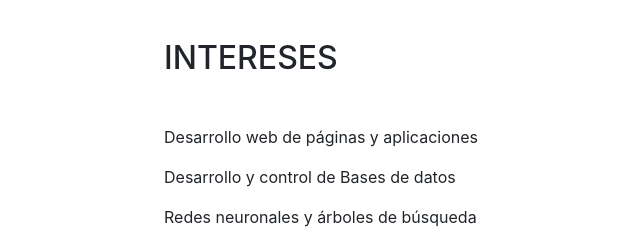
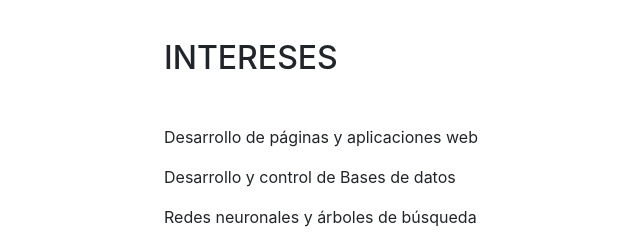
Before and after one commit to roledi301/roledi301.github.io, a website with bundled scripts: page index.html in a window 1280 px wide. Shown: the part 3500-3740 px from the top of the page, 156-796 px from the left. Built offline with nearby package versions, Linux system fonts and the light colour scheme; a web font is replaced by a local one.

Commit message:
Update index.html

```diff
--- a/index.html
+++ b/index.html
@@ -264,7 +264,7 @@
       <section class="resume-section p-3 p-lg-5 d-flex flex-column" id="interests">
         <div class="my-auto">
           <h2 class="mb-5">Intereses</h2>
-          <p>Desarrollo web de páginas y aplicaciones</p>
+          <p>Desarrollo de páginas y aplicaciones web</p>
           <p>Desarrollo y control de Bases de datos</p>
           <p>Redes neuronales y árboles de búsqueda</p>
           <p>Análisis de datos</p>
```
